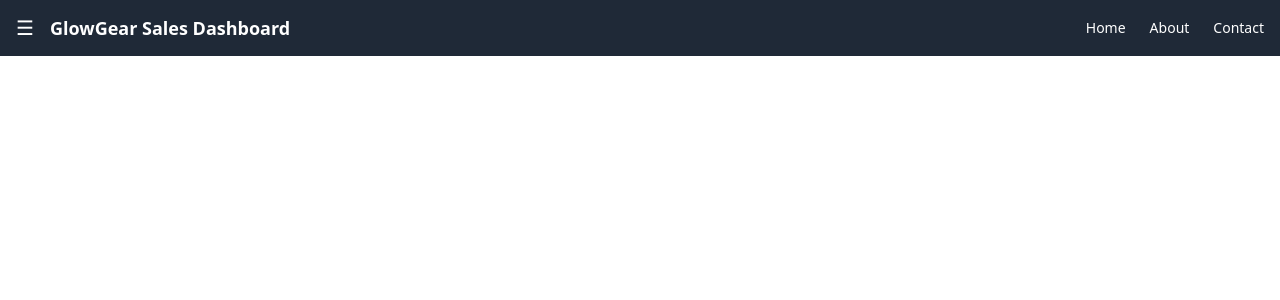
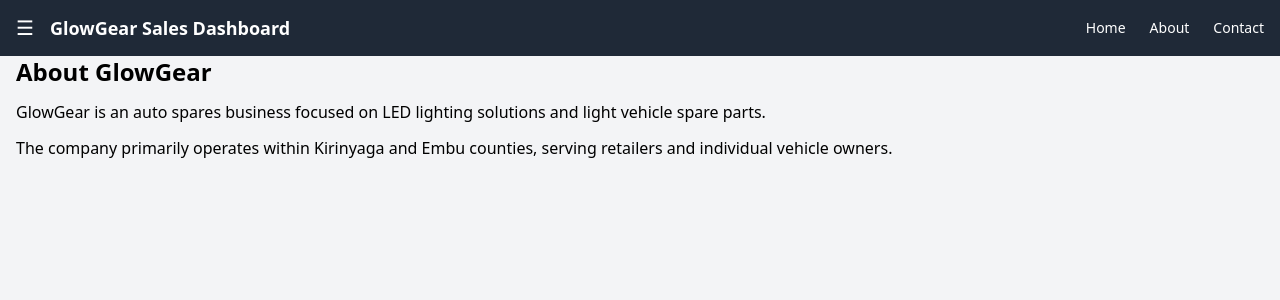
Before and after one commit to Maxmacharia/glowgear_front, a React (Vite) app: page /about in a window 1280 px wide. Shown: the top 300 px of the page. Built offline with nearby package versions, Linux system fonts and the light colour scheme.

Commit message:
fourth commit

```diff
--- a/src/App.jsx
+++ b/src/App.jsx
@@ -1,28 +1,42 @@
-import { BrowserRouter, Routes, Route, Navigate } from "react-router-dom";
-import Navbar from "./components/Navbar";
+import { BrowserRouter, Routes, Route } from "react-router-dom";
+import DashboardLayout from "./layouts/DashboardLayout";
+
+import Home from "./pages/Home";
+import About from "./pages/About";
+import Contact from "./pages/Contact";
 
 import Items from "./pages/Items";
 import Expenses from "./pages/Expenses";
 import Receipts from "./pages/Receipts";
+import ReceiptCreate from "./pages/ReceiptCreate";
 import Invoices from "./pages/Invoices";
 import Reports from "./pages/Reports";
-import ReceiptCreate from "./pages/ReceiptCreate";
+
+import CustomerOverview from "./pages/CustomerOverview";
+import SalesAnalysis from "./pages/SalesAnalysis";
+import LocationOverview from "./pages/LocationOverview";
 
 export default function App() {
   return (
     <BrowserRouter>
-      <Navbar />
       <Routes>
-        {/* ✅ DEFAULT ROUTE */}
-        <Route path="/" element={<Navigate to="/items" />} />
+        <Route element={<DashboardLayout />}>
+          <Route path="/" element={<Home />} />
+          <Route path="/about" element={<About />} />
+          <Route path="/contact" element={<Contact />} />
 
           <Route path="/items" element={<Items />} />
           <Route path="/expenses" element={<Expenses />} />
+          <Route path="/receipts" element={<Receipts />} />
           <Route path="/receipts/new" element={<ReceiptCreate />} />
           <Route path="/receipts/edit/:id" element={<ReceiptCreate />} />
-        <Route path="/receipts" element={<Receipts />} />
           <Route path="/invoices" element={<Invoices />} />
           <Route path="/reports" element={<Reports />} />
+
+          <Route path="/customers" element={<CustomerOverview />} />
+          <Route path="/sales-analysis" element={<SalesAnalysis />} />
+          <Route path="/locations" element={<LocationOverview />} />
+        </Route>
       </Routes>
     </BrowserRouter>
   );
--- /dev/null
+++ b/src/layouts/DashboardLayout.jsx
@@ -0,0 +1,26 @@
+import { useState } from "react";
+import Navbar from "../components/Navbar";
+import Sidebar from "../components/Sidebar";
+import { Outlet } from "react-router-dom";
+
+export default function DashboardLayout() {
+  const [sidebarOpen, setSidebarOpen] = useState(false);
+
+  return (
+    <div className="min-h-screen bg-gray-100">
+      {/* Navbar */}
+      <Navbar onMenuClick={() => setSidebarOpen(true)} />
+
+      {/* Sidebar Overlay */}
+      <Sidebar
+        open={sidebarOpen}
+        onClose={() => setSidebarOpen(false)}
+      />
+
+      {/* Page Content */}
+      <main className="pt-14 p-4">
+        <Outlet />
+      </main>
+    </div>
+  );
+}
--- /dev/null
+++ b/src/pages/About.jsx
@@ -0,0 +1,17 @@
+export default function About() {
+  return (
+    <div className="max-w-4xl space-y-3">
+      <h1 className="text-2xl font-bold">About GlowGear</h1>
+
+      <p>
+        GlowGear is an auto spares business focused on LED lighting solutions
+        and light vehicle spare parts.
+      </p>
+
+      <p>
+        The company primarily operates within Kirinyaga and Embu counties,
+        serving retailers and individual vehicle owners.
+      </p>
+    </div>
+  );
+}
--- /dev/null
+++ b/src/pages/Contact.jsx
@@ -0,0 +1,11 @@
+export default function Contact() {
+  return (
+    <div className="max-w-4xl space-y-2">
+      <h1 className="text-2xl font-bold">Contact</h1>
+
+      <p>Phone: +254 796 223 642</p>
+      <p>Phone: +254 466 268 16</p>
+      <p>Email: glowgear@gmail.com</p>
+    </div>
+  );
+}
--- /dev/null
+++ b/src/pages/CustomerOverview.jsx
@@ -0,0 +1,7 @@
+export default function CustomerOverview() {
+  return (
+    <h1 className="text-xl font-bold">
+      Customer Profile Overview (Coming Soon)
+    </h1>
+  );
+}
--- /dev/null
+++ b/src/pages/Home.jsx
@@ -0,0 +1,15 @@
+export default function Home() {
+  return (
+    <div className="max-w-4xl">
+      <h1 className="text-2xl font-bold mb-4">
+        GlowGear Sales Analysis Dashboard
+      </h1>
+
+      <p className="text-gray-700">
+        This dashboard provides real-time insight into inventory, sales,
+        expenses, and profitability for GlowGear Auto Spares, specializing
+        in LED lights and lightweight vehicle spare parts.
+      </p>
+    </div>
+  );
+}
--- /dev/null
+++ b/src/pages/LocationOverview.jsx
@@ -0,0 +1,7 @@
+export default function LocationOverview() {
+  return (
+    <h1 className="text-xl font-bold">
+      Location overview (Coming Soon)
+    </h1>
+  );
+}
--- /dev/null
+++ b/src/pages/SalesAnalysis.jsx
@@ -0,0 +1,7 @@
+export default function SalesAnalysis() {
+  return (
+    <h1 className="text-xl font-bold">
+       SalesAnalysis Overview (Coming Soon)
+    </h1>
+  );
+}
```
Also changed, not shown: vercel.json (added). Lines whose indentation alone changed are shown as unchanged.
